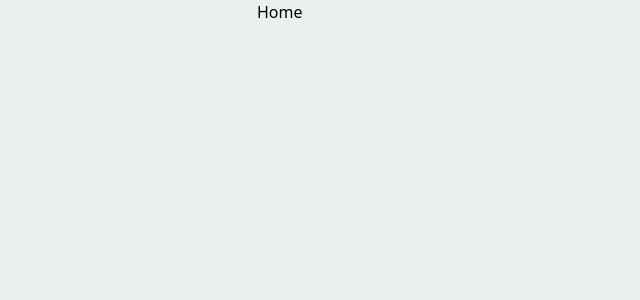
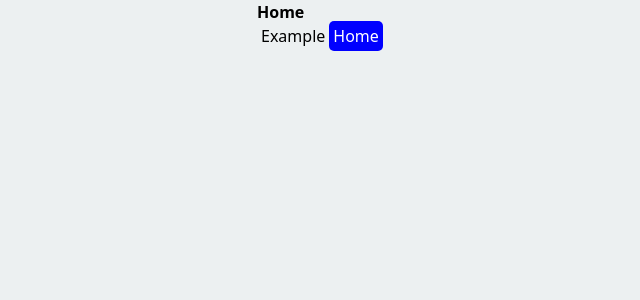
Before and after one commit to SoaresLeonardo/next-js-development, a Next.js app: page / in a window 1280 px wide. Shown: the top 300 px of the page, without its empty margins (158-798 px from the left). Built offline with nearby package versions, Linux system fonts and the light colour scheme.

Commit message:
Active Links

```diff
--- /dev/null
+++ b/src/app/example/page.tsx
@@ -0,0 +1,9 @@
+'use client';
+
+export default function Example() {
+  return (
+    <>
+      <h1 className="font-bold">Example</h1>
+    </>
+  );
+}
--- a/src/app/layout.tsx
+++ b/src/app/layout.tsx
@@ -1,5 +1,6 @@
 'use client';
 
+import ActiveLink from '@/components/ActiveLink';
 import './globals.css';
 
 export default function RootLayout({
@@ -24,6 +25,8 @@ export default function RootLayout({
           {/* {isPublicPage && children}
           {!isPublicPage && <PrivateRoute>{children}</PrivateRoute>} */}
           {children}
+          <ActiveLink href="/example">Example</ActiveLink>
+          <ActiveLink href="/">Home</ActiveLink>
         </div>
       </body>
     </html>
--- a/src/app/page.tsx
+++ b/src/app/page.tsx
@@ -1,7 +1,7 @@
-export default function Home() {
+export default async function Home() {
   return (
     <>
-      <h1>Home</h1>
+      <h1 className="font-bold">Home</h1>
     </>
   );
 }
--- /dev/null
+++ b/src/components/ActiveLink/index.tsx
@@ -0,0 +1,33 @@
+import Link, { LinkProps } from 'next/link';
+import { usePathname } from 'next/navigation';
+import { ReactNode } from 'react';
+
+type ActiveLinkProps = {
+  children: ReactNode;
+} & LinkProps;
+
+const ActiveLink = ({ href, children, ...rest }: ActiveLinkProps) => {
+  const pathname = usePathname();
+
+  const isCurrentPath =
+    pathname === href ||
+    pathname === rest.as ||
+    pathname?.startsWith(String(rest.as));
+
+  return (
+    <Link
+      {...rest}
+      href={href}
+      style={{
+        backgroundColor: `${isCurrentPath ? 'blue' : 'transparent'}`,
+        padding: '4px',
+        color: `${isCurrentPath ? 'white' : 'black'}`,
+        borderRadius: '5px'
+      }}
+    >
+      {children}
+    </Link>
+  );
+};
+
+export default ActiveLink;
--- a/tailwind.config.js
+++ b/tailwind.config.js
@@ -3,16 +3,16 @@ module.exports = {
   content: [
     './src/pages/**/*.{js,ts,jsx,tsx}',
     './src/components/**/*.{js,ts,jsx,tsx}',
-    './src/app/**/*.{js,ts,jsx,tsx}',
+    './src/app/**/*.{js,ts,jsx,tsx}'
   ],
   theme: {
     extend: {
       backgroundImage: {
         'gradient-radial': 'radial-gradient(var(--tw-gradient-stops))',
         'gradient-conic':
-          'conic-gradient(from 180deg at 50% 50%, var(--tw-gradient-stops))',
-      },
-    },
+          'conic-gradient(from 180deg at 50% 50%, var(--tw-gradient-stops))'
+      }
+    }
   },
-  plugins: [],
-}
+  plugins: []
+};
```
Also changed, not shown: src/functions/fetch/index.ts (added, +12 -0 lines).
